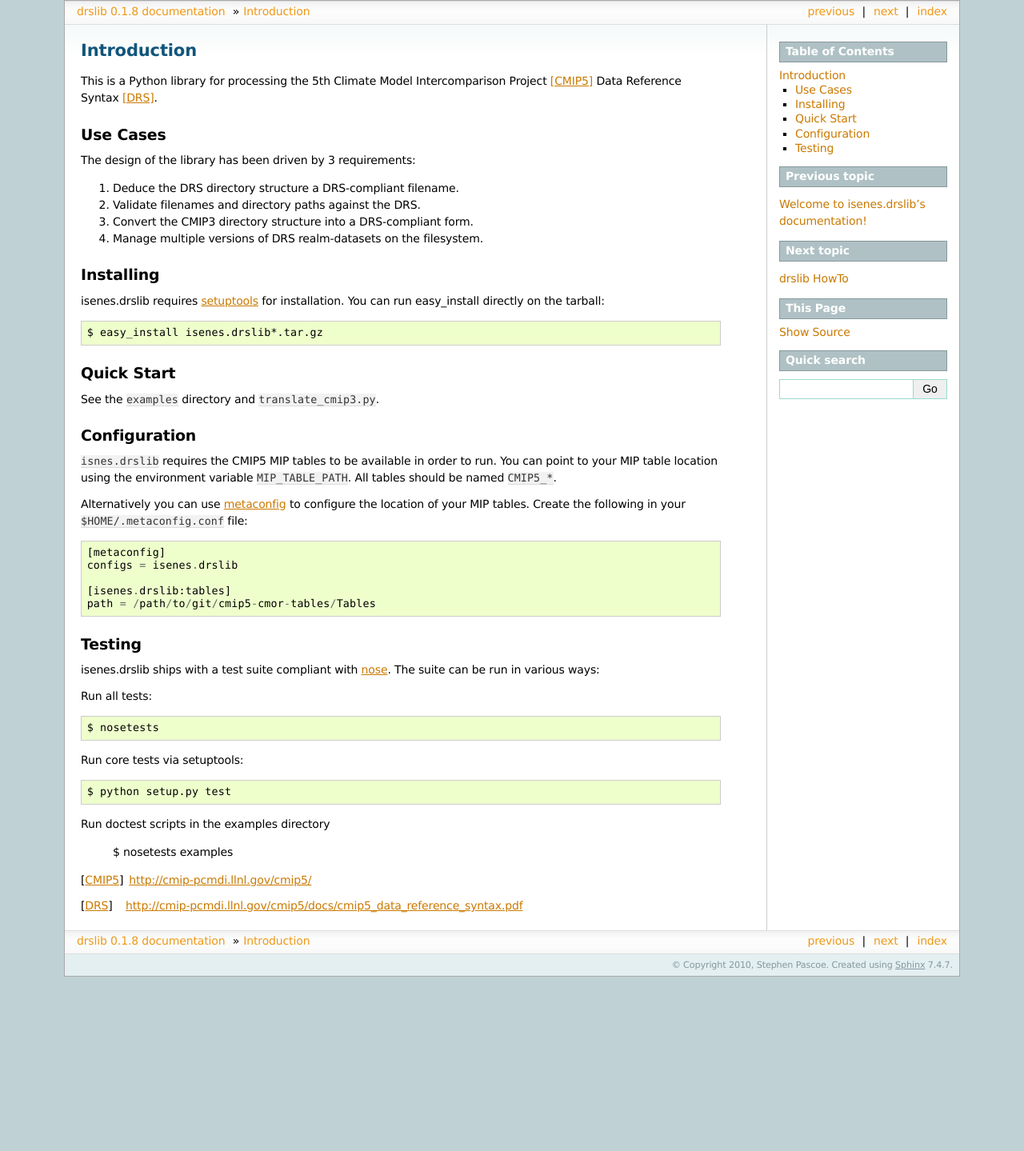
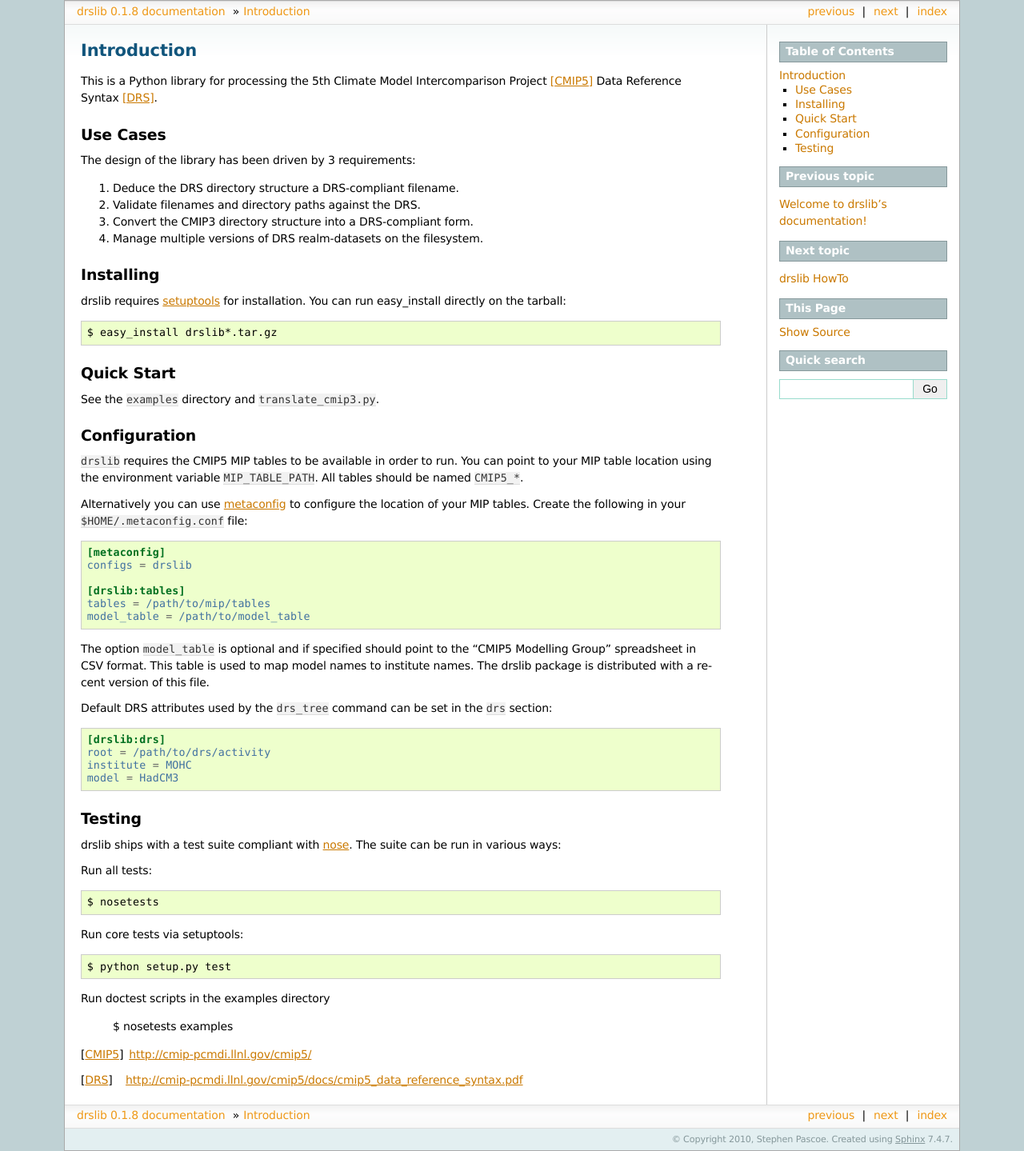
Before and after one commit to ESGF/esgf-drslib, a Sphinx documentation site: the page built from doc/intro.rst, in a window 1280 px wide. Shown: the whole page at 80% size. Built offline with Sphinx 7.4.7, drawn with Linux system fonts in a browser that asks for light colours; before the commit the page ends 1221 px from its top, so only the background shows below that.

```diff
--- a/doc/conf.py
+++ b/doc/conf.py
@@ -1,6 +1,6 @@
 # -*- coding: utf-8 -*-
 #
-# isenes.drslib documentation build configuration file, created by
+# drslib documentation build configuration file, created by
 # sphinx-quickstart on Thu Jul  8 11:22:21 2010.
 #
 # This file is execfile()d with the current directory set to its containing dir.
@@ -25,7 +25,10 @@ import sys, os
 
 # Add any Sphinx extension module names here, as strings. They can be extensions
 # coming with Sphinx (named 'sphinx.ext.*') or your custom ones.
-extensions = ['sphinx.ext.autodoc', 'sphinx.ext.viewcode']
+extensions = ['sphinx.ext.autodoc',
+              # viewcode not working at present
+              #'sphinx.ext.viewcode'
+              ]
 
 # Add any paths that contain templates here, relative to this directory.
 templates_path = ['_templates']
--- a/doc/intro.rst
+++ b/doc/intro.rst
@@ -18,10 +18,10 @@ The design of the library has been driven by 3 requirements:
 Installing
 ==========
 
-isenes.drslib requires setuptools_ for installation.  You can run
+drslib requires setuptools_ for installation.  You can run
 easy_install directly on the tarball::
 
-  $ easy_install isenes.drslib*.tar.gz
+  $ easy_install drslib*.tar.gz
 
 Quick Start
 ===========
@@ -31,26 +31,45 @@ See the ``examples`` directory and ``translate_cmip3.py``.
 Configuration
 =============
 
-``isnes.drslib`` requires the CMIP5 MIP tables to be available in
+``drslib`` requires the CMIP5 MIP tables to be available in
 order to run.  You can point to your MIP table location using the
 environment variable ``MIP_TABLE_PATH``.  All tables should be named
 ``CMIP5_*``.
 
 Alternatively you can use metaconfig_ to configure the location of
-your MIP tables.  Create the following in your ``$HOME/.metaconfig.conf`` file::
+your MIP tables.  Create the following in your ``$HOME/.metaconfig.conf`` file:
+
+.. code-block:: ini
 
   [metaconfig]
-  configs = isenes.drslib
+  configs = drslib
 
-  [isenes.drslib:tables]
-  path = /path/to/git/cmip5-cmor-tables/Tables
+  [drslib:tables]
+  tables = /path/to/mip/tables
+  model_table = /path/to/model_table
 
 .. _metaconfig: http://pypi.python.org/pypi/metaconfig
+
+The option ``model_table`` is optional and if specified should point
+to the "CMIP5 Modelling Group" spreadsheet in CSV format.  This table
+is used to map model names to institute names.  The drslib package is
+distributed with a recent version of this file.
+
+Default DRS attributes used by the ``drs_tree`` command can be set in
+the ``drs`` section:
+
+.. code-block:: ini
+
+  [drslib:drs]
+  root = /path/to/drs/activity
+  institute = MOHC
+  model = HadCM3
+
 
 Testing
 =======
 
-isenes.drslib ships with a test suite compliant with nose_.  The suite
+drslib ships with a test suite compliant with nose_.  The suite
 can be run in various ways:
 
 Run all tests::
```
Also changed, not shown: doc/cmip3.rst (+17 -0 lines), doc/command.rst (+20 -1 lines), doc/index.rst (+8 -4 lines), doc/modules.rst (+12 -12 lines), 8 other files.
